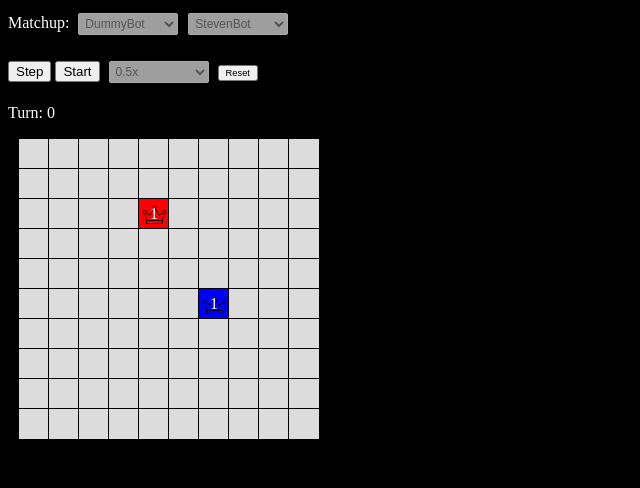
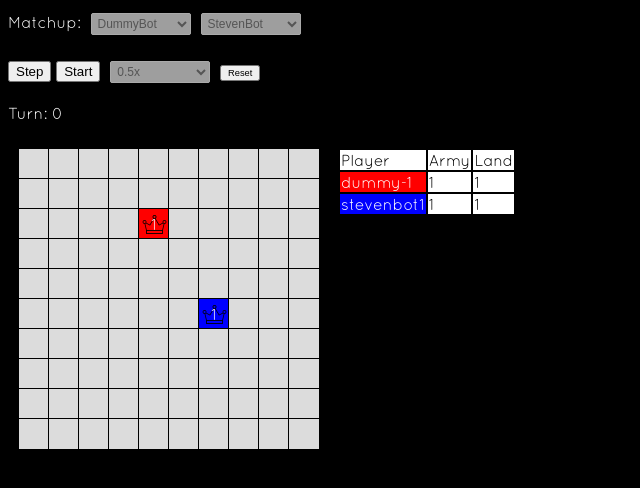
Before and after one commit to stevenhao/generalsAI, a plain HTML site: page simulator.html in a window 1280 px wide. Shown: the whole page, without its empty margins (0-640 px from the left). Drawn offline with Linux system fonts and the light colour scheme; grey boxes are pictures that could not be loaded.

Commit message:
more simulator ui improvements

```diff
--- a/simulator.css
+++ b/simulator.css
@@ -1,7 +1,28 @@
+@font-face{
+  font-family:Quicksand;
+  src:url('./Quicksand-Regular.otf')
+}
+
+body {
+  font-family: Quicksand;
+}
+
 #grid {
   position:relative;
+  float: left;
   margin: 10 10 10 10;
   text-align:center;
+}
+
+#leaderboard {
+  float: left;
+  margin: 10 10 10 10;
+  background-color: black;
+  border-collapse: separate;
+}
+#leaderboard td {
+  background: white;
+  color: black;
 }
 
 .square {
@@ -20,7 +41,6 @@
   transform:translateY(-50%);
   top:50%;
   width:100%;
-  font-family:Andale Mono;
 }
 
 
--- a/simulator.js
+++ b/simulator.js
@@ -65,6 +65,12 @@ function drawBotSelector() {
 var players;
 var theMap;
 function reset() {
+  if (document.getElementById('grid') !== null) {
+    document.getElementById('grid').remove();
+  }
+  if (document.getElementById('leaderboard') !== null) {
+    document.getElementById('leaderboard').remove();
+  }
   theMap = makeMap(numPlayers, w, h); // from generals-map.js
   players = botPlayers.map(fn => window[fn.name](numPlayers, w, h)); // instantiate each bot
 }
@@ -149,6 +155,29 @@ function draw() {
       cell.style.backgroundImage = '';
     }
   });
+
+  var leaderboard = document.getElementById('leaderboard');
+  if (leaderboard === null) {
+    leaderboard = document.createElement('table');
+    leaderboard.id = 'leaderboard';
+    document.getElementById('game').appendChild(leaderboard);
+  }
+
+  leaderboard.innerHTML = '';
+  function makeRow(strs) {
+     var row = document.createElement('tr');
+     row.innerHTML = strs.map(s => '<td>' + s + '</td>').join('');
+    return row;
+  }
+  leaderboard.appendChild(makeRow(['Player', 'Army', 'Land']));
+  players.forEach((player, idx) => {
+    var row = makeRow([player.name,
+      totalArmy(theMap, idx), totalLand(theMap, idx)]);
+    row.childNodes[0].style.background = colors[idx];
+    row.childNodes[0].style.color = 'white';
+    leaderboard.appendChild(row);
+  });
+
 }
 
 window.onload = () => {
--- a/theMap.js
+++ b/theMap.js
@@ -147,3 +147,15 @@ function makeMap(p, w, h) {
   };
   return theMap;
 }
+
+function totalArmy(map, player) {
+  var sum = 0;
+  map.tiles.filter(tile => tile.color === player).forEach(tile => {
+    sum += tile.army;
+  });
+  return sum;
+}
+
+function totalLand(map, player) {
+  return map.tiles.filter(tile => tile.color === player).length;
+}
```
Also changed, not shown: simulator.html (+0 -1 lines), Quicksand-Regular.otf (added).
